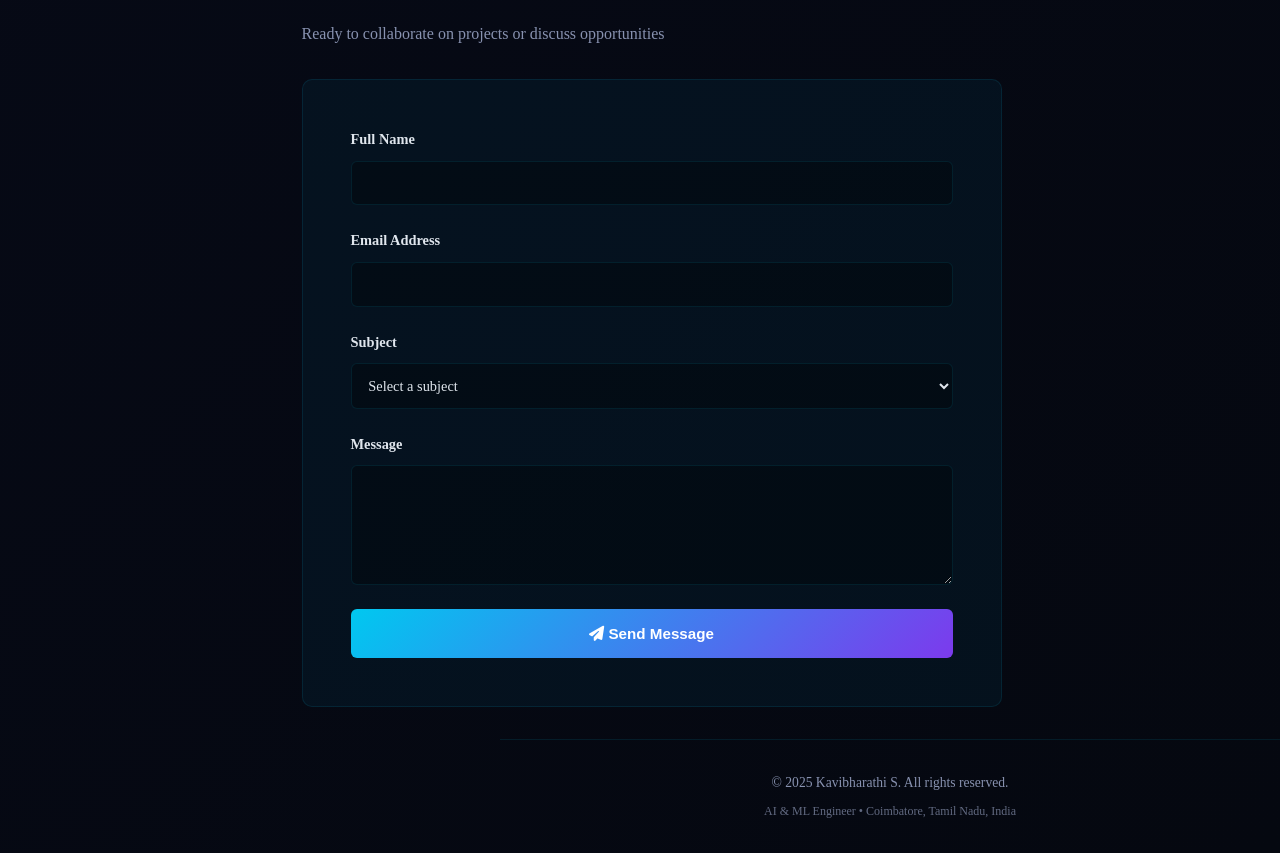
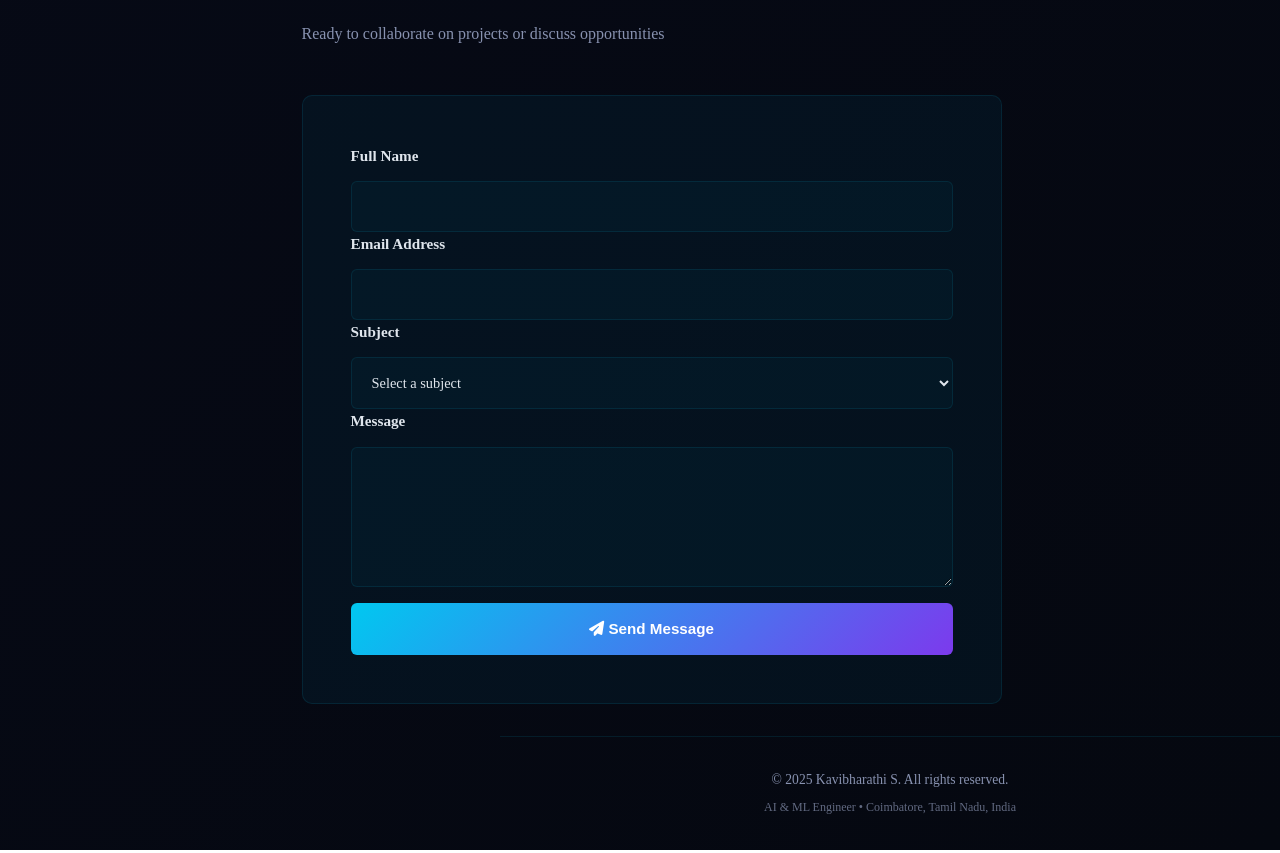
Before and after one commit to kavi11662/My-Portfolio, a plain HTML site: page index.html in a window 1280 px wide. Shown: the part 7200-8053 px from the top of the page. Drawn offline with Linux system fonts and the light colour scheme.

Commit message:
Update index.html

```diff
--- a/index.html
+++ b/index.html
@@ -639,9 +639,9 @@
 
         .form-row {
             display: grid;
-            grid-template-columns: 1fr 1fr;
-            gap: 1.5rem;
-            margin-bottom: 1.5rem;
+            grid-template-columns: 1fr;
+            gap: 1.8rem;
+            margin-bottom: 1.8rem;
         }
 
         .form-row.full {
@@ -655,15 +655,16 @@
 
         .form-label {
             font-weight: 600;
-            margin-bottom: 0.6rem;
-            font-size: 0.9rem;
+            margin-bottom: 0.8rem;
+            font-size: 0.95rem;
+            color: var(--text);
         }
 
         .form-input,
         .form-textarea,
         .form-select {
-            padding: 0.8rem;
-            background: rgba(0, 0, 0, 0.3);
+            padding: 1rem;
+            background: rgba(0, 200, 240, 0.03);
             border: 1px solid var(--border);
             border-radius: 6px;
             color: var(--text);
@@ -682,11 +683,11 @@
 
         .form-textarea {
             resize: vertical;
-            min-height: 120px;
+            min-height: 140px;
         }
 
         .form-btn {
-            padding: 1rem 2rem;
+            padding: 1.1rem 2rem;
             background: linear-gradient(135deg, var(--accent-cyan), var(--accent-purple));
             color: white;
             border: none;
@@ -696,6 +697,7 @@
             font-size: 0.95rem;
             transition: all 0.3s;
             width: 100%;
+            margin-top: 1rem;
         }
 
         .form-btn:hover {
@@ -1156,9 +1158,8 @@
         <section id="contact">
             <div class="container">
                 <h2 class="section-title">Contact</h2>
-                <p class="section-subtitle">Ready to collaborate on projects or discuss opportunities</p>
+                <p class="section-subtitle" style="margin-bottom: 3rem;">Ready to collaborate on projects or discuss opportunities</p>
                 <form class="contact-form" onsubmit="handleSubmit(event)">
-                    <div class="form-row">
                     <div class="form-group">
                         <label class="form-label">Full Name</label>
                         <input type="text" class="form-input" id="name" required>
@@ -1167,8 +1168,6 @@
                         <label class="form-label">Email Address</label>
                         <input type="email" class="form-input" id="email" required>
                     </div>
-                    </div>
-                    <div class="form-row full">
                     <div class="form-group">
                         <label class="form-label">Subject</label>
                         <select class="form-select" id="subject" required>
@@ -1179,12 +1178,9 @@
                             <option value="General Inquiry">General Inquiry</option>
                         </select>
                     </div>
-                    </div>
-                    <div class="form-row full">
                     <div class="form-group">
                         <label class="form-label">Message</label>
                         <textarea class="form-textarea" id="message" required></textarea>
-                        </div>
                     </div>
                     <button type="submit" class="form-btn">
                         <i class="fas fa-paper-plane"></i> Send Message
```
Lines whose indentation alone changed are shown as unchanged.
